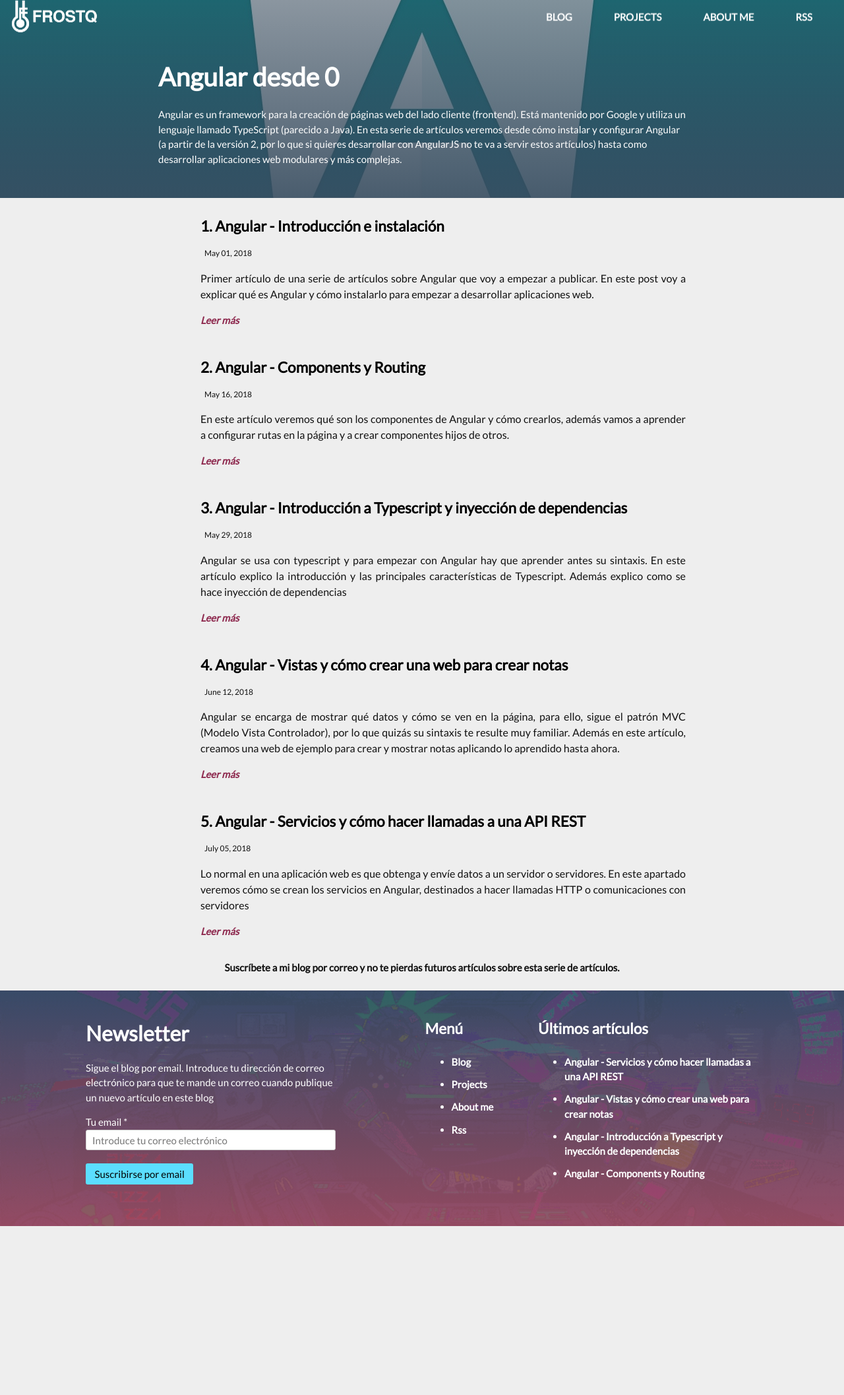
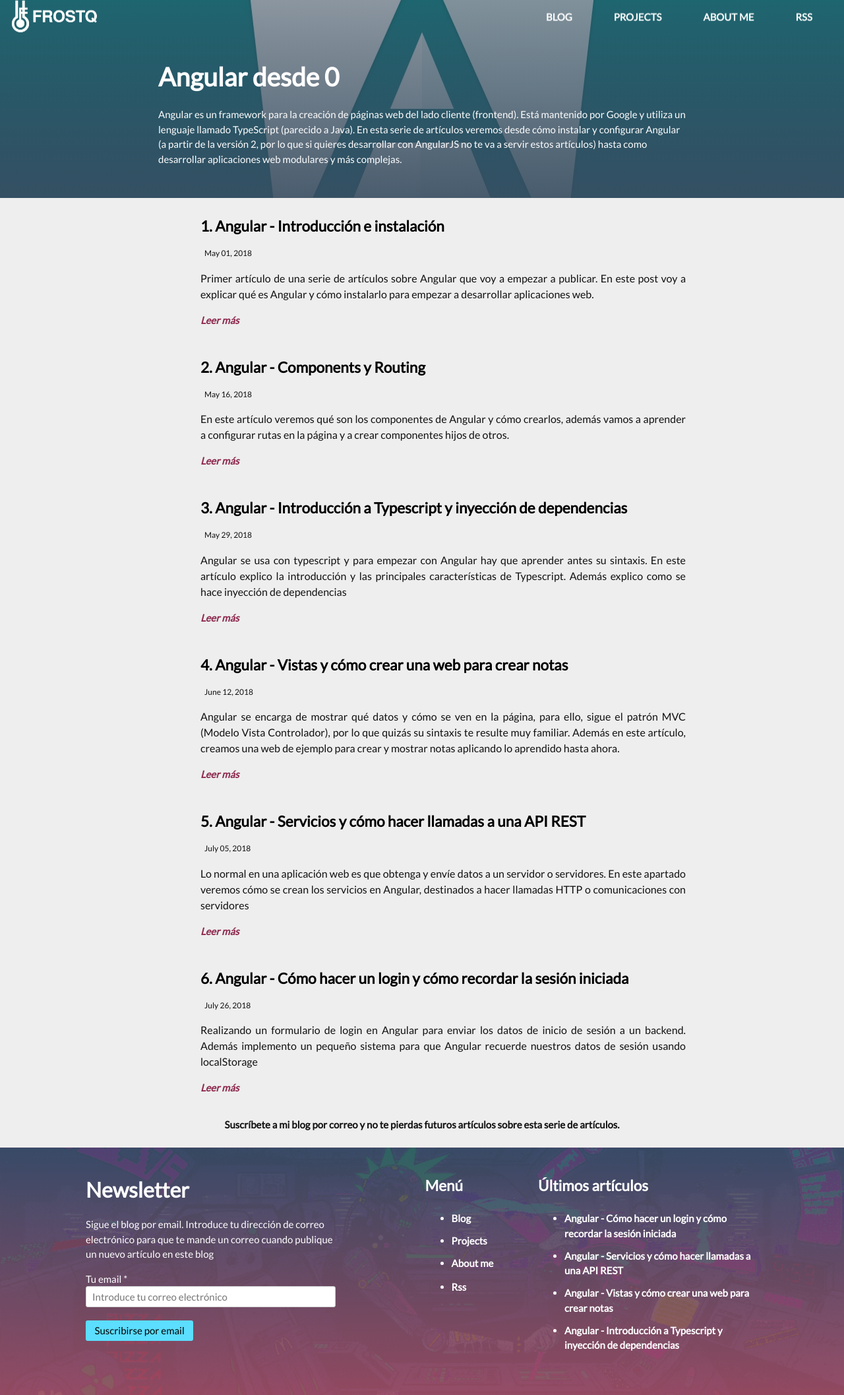
Before and after one commit to diegologs/frostqui.github.io, a Jekyll site: the page built from series/angular.html, in a window 1280 px wide. Shown: the whole page at 66% size. Built offline with Jekyll 4.4.1, drawn with Linux system fonts in a browser that asks for light colours; some web fonts are replaced; before the commit the page ends 1858 px from its top, so only the background shows below that; some of the changed lines change nothing that is shown.

Commit message:
Añadido post sobre Angular, sesión

````diff
--- /dev/null
+++ b/_posts/2018-07-26-angular-login-sesion.md
@@ -0,0 +1,278 @@
+---
+layout: post
+title: Angular - Cómo hacer un login y cómo recordar la sesión iniciada
+meta: Login en Angular y manteniendo la sesión iniciada al refrescar la página
+description: Login en Angular y manteniendo la sesión iniciada al refrescar la página
+excerpt: Realizando un formulario de login en Angular para enviar los datos de inicio de sesión a un backend. Además implemento un pequeño sistema para que Angular recuerde nuestros datos de sesión usando localStorage
+title-page: Cómo hacer un login en Angular
+image: angular-login
+lang: es
+tags: [Angular]
+serie: angular
+
+---
+
+## Introducción
+
+Con lo visto hasta ahora si has ido siguiendo la [serie de artículos sobre Angular]({{site.baseurl}}/series/angular) realmente ya puedes realizar llamadas HTTP para loguearte en una API REST. Simplemente tienes que enviar una petición POST con el nombre de usuario y la contraseña al la dirección del endpoint de la API REST preparada para login. Aún así voy a hacer un ejemplo de cómo hacerlo y de paso explico cómo mantener la sesión iniciada para que al cerrar o al refrescar la página sigamos logueados.
+
+## Creando el componente de login
+
+Lo primero que vamos a necesitar es un componente de login para mostrar la página de login con el formulario junto a un servicio para realizar las llamadas HTTP al backend, suponiendo que ya tienes un proyecto en Angular, simplemente ejecutamos:
+
+```bash
+ng generate component login
+```
+
+Añadimos el componente al routing, en mi caso voy a crear una ruta llamada **login**, dentro del array de rutas del routing de nuestra app:
+
+```typescript
+{ path: 'login', component: LoginComponent,  pathMatch: 'full'}
+```
+
+Ahora voy a añadir un formulario sencillo dentro del html de login:
+
+```html
+<div class="container">
+  <h1>Iniciar sesión</h1>
+
+  <form class="form">
+    <input type="text" placeholder="Username">
+    <input type="password" placeholder="Password">
+    <button type="submit" id="login-button">Login</button>
+  </form>
+</div>
+```
+
+También he añadido unos cuantos estilos de ejemplo, el resultado es el siguiente:
+
+ <img src="https://i.imgur.com/EdOf7gw.png" class="responsive-img" alt="Se muestra un formulario con un campo de nombre de usuario y otro de contraseña junto a un botón de login">
+
+ El siguiente paso es crear un servicio para el que el login realice peticiones http a la API del servidor, para ello creamos un archivo llamado **login.service.ts** dentro de la carpeta de login. A continuación creamos las llamdas HTTP, en este caso voy a usar una API de ejemplo de prueba:
+
+
+ ```typescript
+import { Injectable } from '@angular/core';
+import { HttpClient } from '@angular/common/http';
+import { Observable } from 'rxjs/Observable';
+
+@Injectable()
+export class LoginService {
+
+  constructor(private http: HttpClient) {
+  }
+
+  login(username:string, password:string) {
+    return this.http.post('https://reqres.in/api/login', {
+      email: username,
+      password: password,
+    });
+  }
+}
+ ```
+ Como ves, he creado un método login, el cual recibe el usuario y la contraseña para realizar la llamada post insertando los datos a la API de prueba.
+
+ También tenemos que importar este servicio que acabamos de crear dentro del **app.module.ts**, concretamente en el array de **providers**
+
+ Ahora vamos a conectar el servicio con el componente, para ello lo importamos y lo inyectamos en el componente mediante **inyección de dependencias**:
+
+ ```typescript
+import { Component, OnInit } from '@angular/core';
+import { LoginService } from './login.service';
+
+@Component({
+  selector: 'app-login',
+  templateUrl: './login.component.html',
+  styleUrls: ['./login.component.css']
+})
+export class LoginComponent implements OnInit {
+
+  constructor(private loginService: LoginService) { }
+
+  ngOnInit() {
+
+    this.loginService.login('peter@klaven', 'cityslicka').subscribe(
+      res => {
+        console.log(res);
+    });
+
+  }
+}
+ ```
+
+De paso he llamado al método que acabamos de crear en el ngOnInit para que se ejecute al inicio con unos datos de ejemplo para comprobar que el servicio realiza bien la petición http.
+
+Para llamar a un método en el componente hacemos que el botón tenga un evento **(click)=" "** y le pasamos como argumento el método a ejecutar con los datos del formulario. Para no tener que poner en los inputs la etiqueta **ngModel**, podemos poner la abreviatura **#**.
+
+```html
+<div class="container">
+  <h1>Iniciar sesión</h1>
+
+  <form class="form">
+    <input type="text" #username name="username" placeholder="Username">
+    <input type="password" #password name="password" placeholder="Password">
+    <button type="submit" (click)="logIn(username.value, password.value, $event)" id="login-button">Login</button>
+  </form>
+</div>
+```
+
+Este proceso de conexión de la vista con el controlador, se puede hacer de otra forma (con FormControls y FormGroups), con la cual puedes validar los datos y informar al usuario si ha introducido los campos mal, pero por el momento ésta forma de hacerlo nos vale. No obstante si la quieres utilizar puedes consultar otro artículo que escribí tratando este tema:
+
+[{{site.baseurl}}/angular-formularios]({{site.baseurl}}/angular-formularios)
+
+Ahora en el controlador de la vista, creamos el método para hacer login llamando al servicio:
+
+
+```typescript
+logIn(username: string, password: string, event: Event) {
+    event.preventDefault(); // Avoid default action for the submit button of the login form
+
+    // Calls service to login user to the api rest
+    this.loginService.login(username, password).subscribe(
+
+      res => {
+       console.log(res);
+
+      },
+      error => {
+        console.error(error);
+
+      },
+
+      () => this.navigate()
+    );
+
+  }
+
+  navigate() {
+    this.router.navigateByUrl('/home');
+  }
+
+```
+
+En este caso he añadido el método **preventDefault()** para que el formulario no realice la acción por defecto y haga el login bien. Además, he añadido un método que se ejecuta tras hacer el login que sirve para dirigir al usuario a otra página.
+
+
+## Recordando la sesión iniciada
+
+Bien, ahora estamos logueados en el backend, pero, ¿cómo mantenemos la sesión iniciada entre las distintas páginas? ¿Cómo mantenemos la sesión cuando recargemos la página?
+
+Para hacer esto tenemos que guardar los datos del usuario en la memoria del ordenador de forma local, también podemos usar cookies de sesión, pero es más complicado de implementar.
+
+
+
+## Creando nuestro propio HtppClient
+
+Utilizando lo que hemos aprendido hasta ahora sobre llamadas http podemos hacer llamadas http de todo tipo pero todavía no podemos enviar los headers de autenticación (Basic Auth) para enviar junto a la petición http para usar con APIs protegidas.
+
+Para almacenar el user en memoria del navegador lo mejor es tener un modelo de user para que al guardar el usuario se guarde todo el objeto con toda la información.
+
+Para ello creamos una nueva carpeta llamada **user**, y creamos un archivo llamado **user.model.ts**:
+
+```typescript
+export class User {
+  username: string;
+}
+```
+
+Por el momento vamos a almacenar solo el nombre de usuario y no nos haría falta crear un modelo para esto, pero si en un futuro tenemos que añadir más campos al usuario nos viene bien tenerlo.
+
+Ahora creamos un servicio para el usuario (acuérdate de importarlo en app.module.ts en la sección **providers**), que se encargará de guardar el user en memoria y tener un control sobre si el usuario está logueado:
+
+
+```typescript
+import { Injectable } from '@angular/core';
+import { User } from './user.model';
+
+@Injectable()
+export class UserService {
+
+  private isUserLoggedIn;
+  public usserLogged:User;
+
+  constructor() {
+  	this.isUserLoggedIn = false;
+  }
+
+  setUserLoggedIn(user:User) {
+    this.isUserLoggedIn = true;
+    this.usserLogged = user;
+    localStorage.setItem('currentUser', JSON.stringify(user));
+
+  }
+
+  getUserLoggedIn() {
+  	return JSON.parse(localStorage.getItem('currentUser'));
+  }
+
+}
+```
+
+Como ves lo único que hacemos es crear un par de métodos, uno para setear el user cuando se loguea, añadiendolo al localStorage del navegador, y otro para devolver el user de localStorage. Las variables que he creado no hacen falta estrictamente, pero las creo por si las quiero usar en un futuro ya que para ver si el user esta logueado, llama cada vez a localStorage cuando solo hace falta hacerlo una vez, cuando se carga toda la app Angular.
+
+Para probar esta funcionalidad tenemos que importar éste servicio que acabamos de crear en **login.component.ts**, creamos el user al hacer login y llamamos al método para que se guarde en memoria:
+
+```typescript
+import { Component, OnInit } from '@angular/core';
+import { LoginService } from './login.service';
+import { Router } from '@angular/router';
+import { UserService } from '../user/user.service';
+import { User } from '../user/user.model';
+
+@Component({
+  selector: 'app-login',
+  templateUrl: './login.component.html',
+  styleUrls: ['./login.component.css']
+})
+export class LoginComponent implements OnInit {
+
+  constructor(private loginService: LoginService, private router: Router, private userService: UserService) { }
+
+  ngOnInit() {
+  }
+
+  logIn(username: string, password: string, event: Event) {
+    event.preventDefault(); // Avoid default action for the submit button of the login form
+
+    // Calls service to login user to the api rest
+    this.loginService.login(username, password).subscribe(
+
+      res => {
+        let u: User = {username: username};
+        this.userService.setUserLoggedIn(u);
+
+      },
+      error => {
+        console.error(error);
+
+      },
+      () => this.navigate()
+    );
+
+  }
+
+  navigate() {
+    this.router.navigateByUrl('/home');
+  }
+}
+```
+
+Por último, por ejemplo, para incluir el nombre del usurio que está logueado tenemos que recorgerlo desde el servicio con el método que creamos antes, y con un **ngIf** lo pintamos:
+
+```html
+<div *ngIf="usserLogged">
+  {{userLogged.username}}
+</div>
+```
+userLogged es una variable de tipo User (hace falta importar el modelo de User) que inicializo en el **ngOnInit()** del componente llamando al método **getUserLoggedIn()** del servicio de user (importado mediante inyección de dependencias).
+
+De la misma forma, podemos crear un guard (lo veremos en otros artículos) para mirar si el usuario está logueado y de esta forma proteger las páginas de usuarios no registrados.
+
+## Conclusiones
+
+Esta es la forma más simple de hacer un login con Angular, no es la mejor manera ni la más segura pero para una aplicación sencilla puede servir. Para realizar un registro de usuario lo puedes hacer con los conocimientos visto hasta ahora, simplemente creas un componente para el registro con un formulario en el html y lo conectas al componente, cuando el usuario hace click en el botón se realiza una petición POST a backend para que se registre el usuario en la base de datos. Por último si no hay código de error desde backend, llamas a setUserLoggedIn() como hemos hecho antes para dejar el user logueado.
+
+Si quieres seguir aprendiendo y mejorando el login y el registro de tu página y esto no te parece suficiente te dejo un par de artículos interesantes para que expandas tus conocimientos (en inglés):
+
+- [https://blog.angular-university.io/angular-jwt-authentication/](https://blog.angular-university.io/angular-jwt-authentication/)
+- [https://medium.com/@amcdnl/authentication-in-angular-jwt-c1067495c5e0](https://medium.com/@amcdnl/authentication-in-angular-jwt-c1067495c5e0)
--- a/css/index.css
+++ b/css/index.css
@@ -188,7 +188,7 @@ code {
   padding-bottom: 50px;
   background-repeat: no-repeat;
   background-position: center center;
-  background-size: cover;
+  background-size: cover !important;
   min-height: 300px;
 }
 
````
Also changed, not shown: _posts/2018-07-05-angular-servicios-llamadas-http.md (line endings or trailing spaces).
